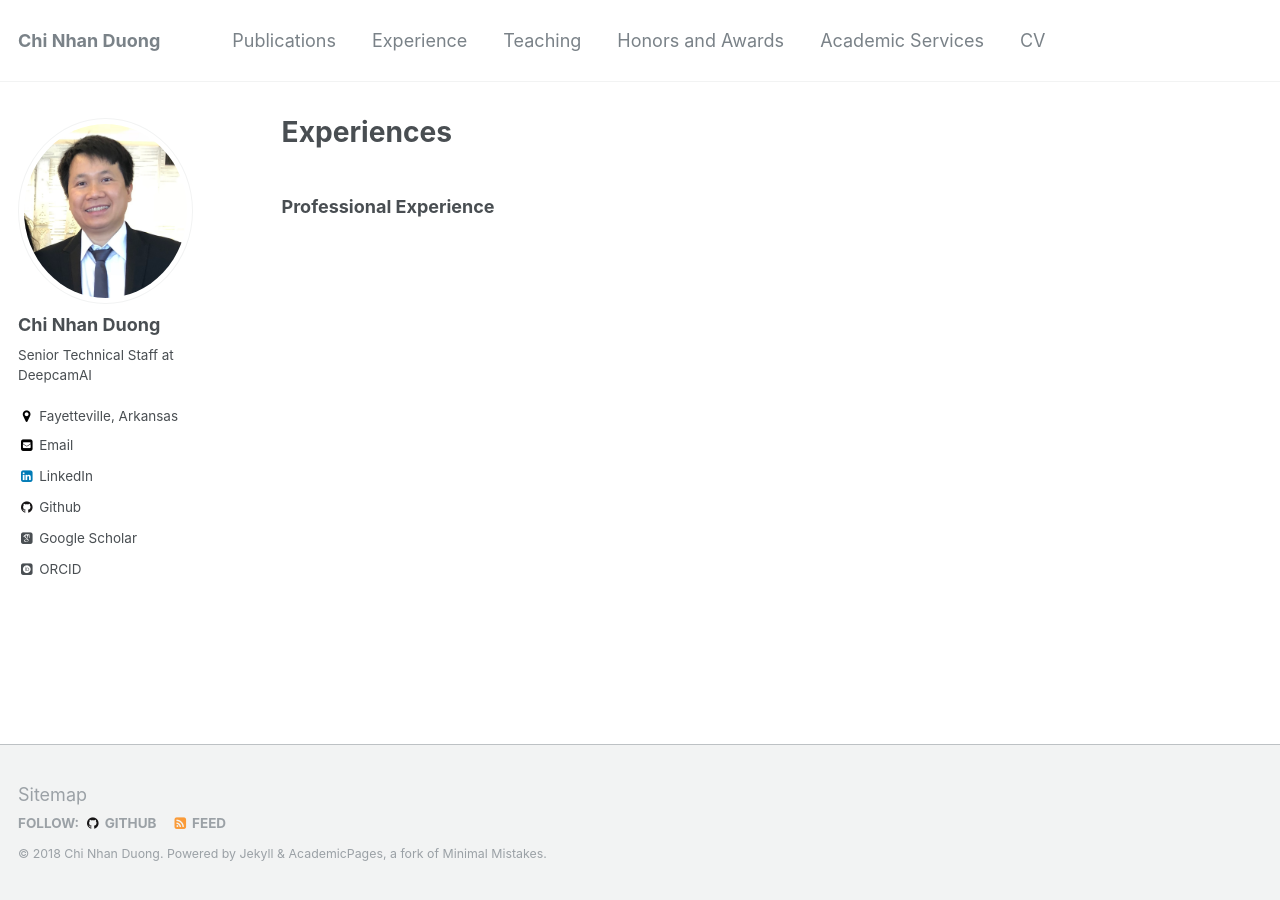
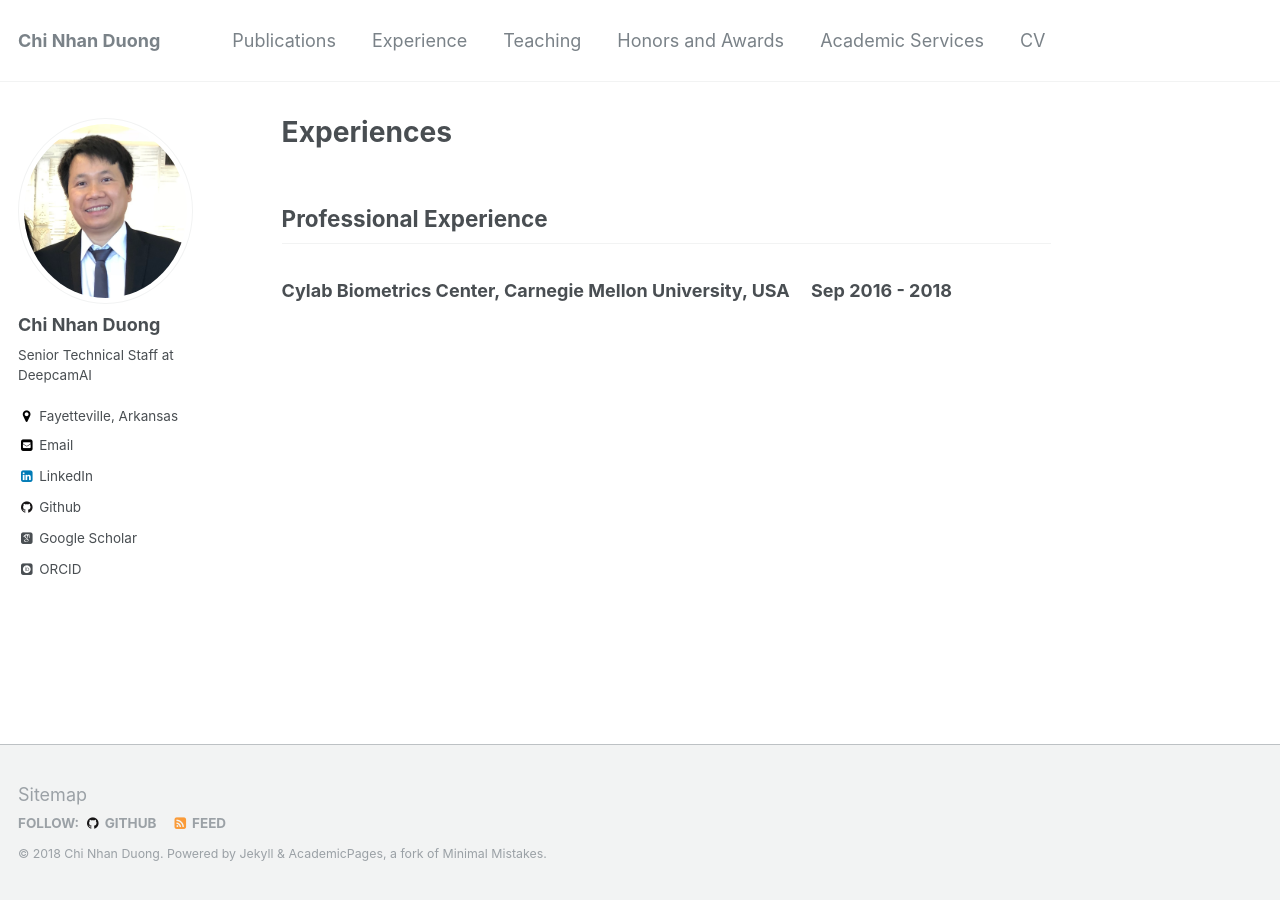
Before and after one commit to dcnhan/dcnhan.github.io, a Jekyll site: the page built from _pages/experience.md, in a window 1280 px wide. Built offline with Jekyll 4.4.1, drawn with Linux system fonts in a browser that asks for light colours; some web fonts are replaced.

```diff
--- a/_pages/experience.md
+++ b/_pages/experience.md
@@ -4,4 +4,5 @@ permalink: /experience/
 author_profile: true
 ---
 
-### Professional Experience
+## Professional Experience
+### Cylab Biometrics Center, Carnegie Mellon University, USA &nbsp;&nbsp;&nbsp; Sep 2016 - 2018
```
